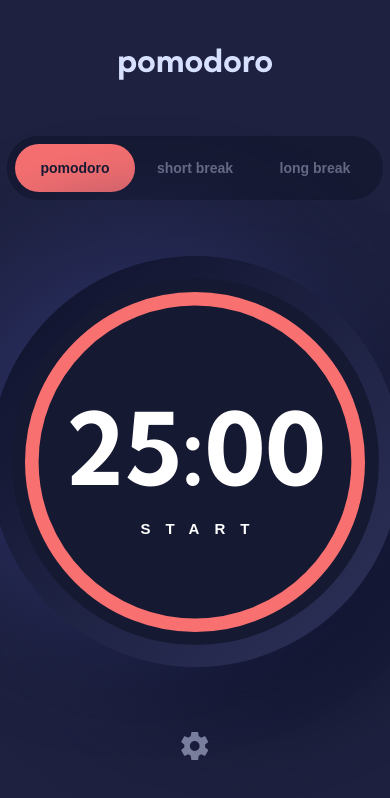
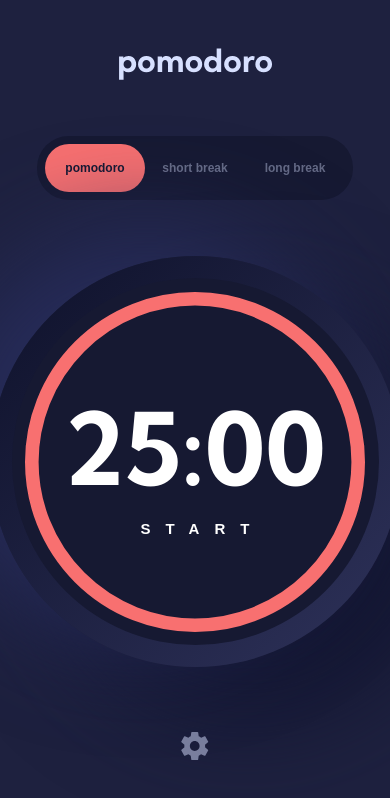
Before and after one commit to Jamario/pomodoro, a React (Create React App) app: page / in a window 390 px wide. Shown: the top 798 px of the page. Built offline with nearby package versions, Linux system fonts and the light colour scheme.

Commit message:
The options bar resizes for smaller screens.

```diff
--- a/src/components/OptionsBar/Button.module.css
+++ b/src/components/OptionsBar/Button.module.css
@@ -14,3 +14,10 @@
 .button:hover{
     opacity: 1;
 }
+
+@media (max-width: 550px) {
+    .button {
+        width: 100px;
+        font-size: 1.2rem;
+    }
+}
```
